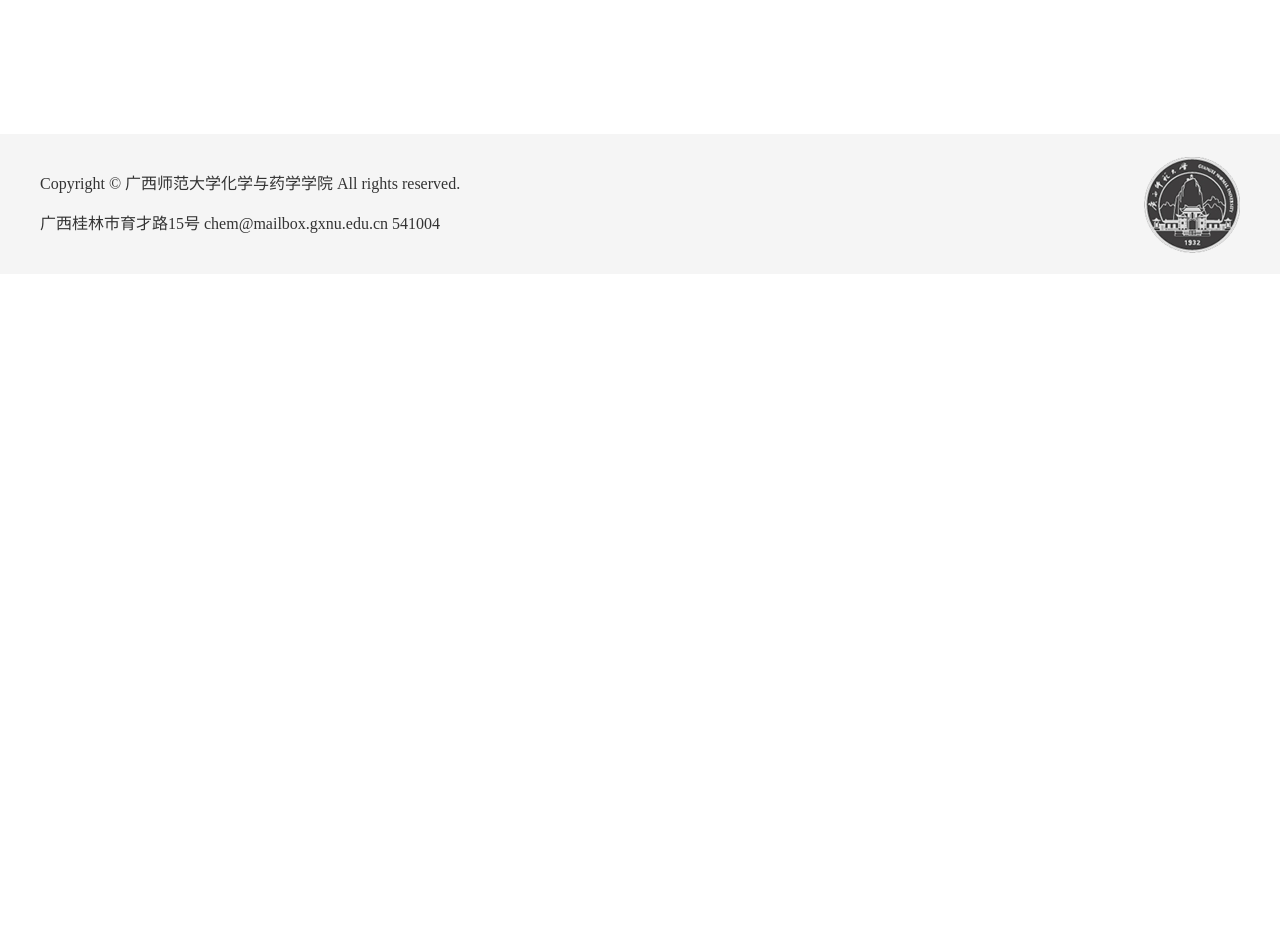
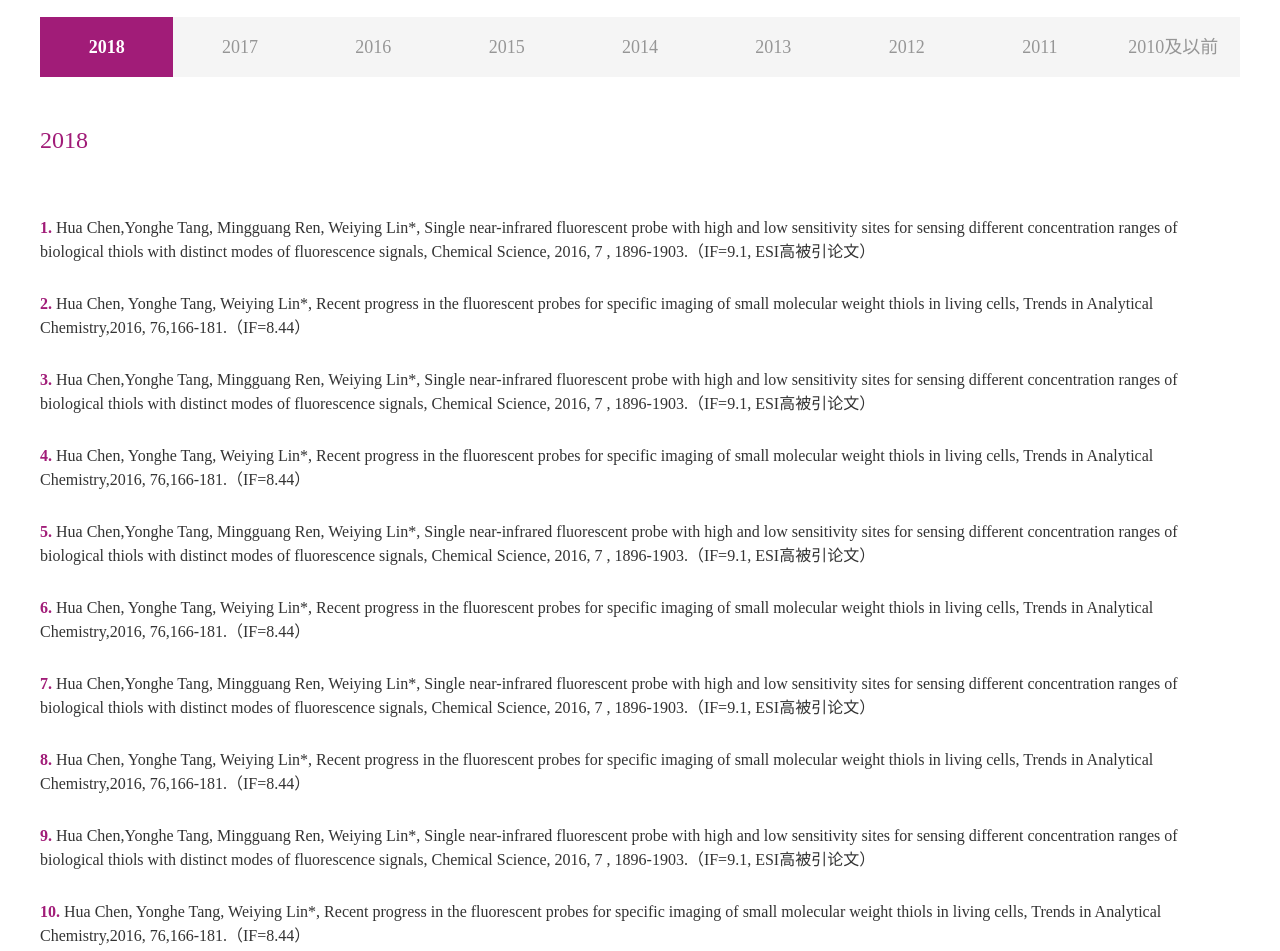
Before and after one commit to everbrez/chen-s-group, a website: page html/achievements.html in a window 1280 px wide. Shown: the part 460-1411 px from the top of the page. Before the commit the page ends 800 px from the top, so only its background shows below. Drawn offline with Linux system fonts and the light colour scheme.

Commit message:
[achievements]finish achievements

```diff
--- a/html/achievements.html
+++ b/html/achievements.html
@@ -8,7 +8,7 @@
   <title>研究领域</title>
   <link rel="stylesheet" href="../styles/normalize.css">
   <link rel="stylesheet" href="../styles/common.css">
-  <link rel="stylesheet" href="../styles/research.css">
+  <link rel="stylesheet" href="../styles/achievements.css">
 </head>
 
 <body>
@@ -114,9 +114,92 @@
     </div>
   </section>
 
-  <main class="research-content">
+  <main class="achievements-content">
     <div class="container">
+      <section class="achievements-nav">
+        <ul class="achievements-nav-list">
+          <li class="achievements-nav-item achievements-nav-selected"><a href="#">2018</a></li>
+          <li class="achievements-nav-item"><a href="#">2017</a></li>
+          <li class="achievements-nav-item"><a href="#">2016</a></li>
+          <li class="achievements-nav-item"><a href="#">2015</a></li>
+          <li class="achievements-nav-item"><a href="#">2014</a></li>
+          <li class="achievements-nav-item"><a href="#">2013</a></li>
+          <li class="achievements-nav-item"><a href="#">2012</a></li>
+          <li class="achievements-nav-item"><a href="#">2011</a></li>
+          <li class="achievements-nav-item"><a href="#">2010及以前</a></li>
+        </ul>
+      </section>
 
+      <section class="achievements-wrapper">
+        <h1 class="achievements-title">2018</h1>
+        <ol class="achievements-list">
+          <li class="achievements-item">
+            <a href="#">
+              Hua Chen,Yonghe Tang, Mingguang Ren, Weiying Lin*, Single near-infrared fluorescent probe with high and
+              low sensitivity sites for sensing different concentration ranges of biological thiols with distinct modes
+              of fluorescence signals, Chemical Science, 2016, 7 , 1896-1903.（IF=9.1, ESI高被引论文）
+            </a>
+          </li>
+          <li class="achievements-item">
+            <a href="#">
+              Hua Chen, Yonghe Tang, Weiying Lin*, Recent progress in the fluorescent probes for specific imaging of
+              small molecular weight thiols in living cells, Trends in Analytical Chemistry,2016, 76,166-181.（IF=8.44）
+            </a>
+          </li>
+          <li class="achievements-item">
+            <a href="#">
+              Hua Chen,Yonghe Tang, Mingguang Ren, Weiying Lin*, Single near-infrared fluorescent probe with high and
+              low sensitivity sites for sensing different concentration ranges of biological thiols with distinct modes
+              of fluorescence signals, Chemical Science, 2016, 7 , 1896-1903.（IF=9.1, ESI高被引论文）
+            </a>
+          </li>
+          <li class="achievements-item">
+            <a href="#">
+              Hua Chen, Yonghe Tang, Weiying Lin*, Recent progress in the fluorescent probes for specific imaging of
+              small molecular weight thiols in living cells, Trends in Analytical Chemistry,2016, 76,166-181.（IF=8.44）
+            </a>
+          </li>
+          <li class="achievements-item">
+            <a href="#">
+              Hua Chen,Yonghe Tang, Mingguang Ren, Weiying Lin*, Single near-infrared fluorescent probe with high and
+              low sensitivity sites for sensing different concentration ranges of biological thiols with distinct modes
+              of fluorescence signals, Chemical Science, 2016, 7 , 1896-1903.（IF=9.1, ESI高被引论文）
+            </a>
+          </li>
+          <li class="achievements-item">
+            <a href="#">
+              Hua Chen, Yonghe Tang, Weiying Lin*, Recent progress in the fluorescent probes for specific imaging of
+              small molecular weight thiols in living cells, Trends in Analytical Chemistry,2016, 76,166-181.（IF=8.44）
+            </a>
+          </li>
+          <li class="achievements-item">
+            <a href="#">
+              Hua Chen,Yonghe Tang, Mingguang Ren, Weiying Lin*, Single near-infrared fluorescent probe with high and
+              low sensitivity sites for sensing different concentration ranges of biological thiols with distinct modes
+              of fluorescence signals, Chemical Science, 2016, 7 , 1896-1903.（IF=9.1, ESI高被引论文）
+            </a>
+          </li>
+          <li class="achievements-item">
+            <a href="#">
+              Hua Chen, Yonghe Tang, Weiying Lin*, Recent progress in the fluorescent probes for specific imaging of
+              small molecular weight thiols in living cells, Trends in Analytical Chemistry,2016, 76,166-181.（IF=8.44）
+            </a>
+          </li>
+          <li class="achievements-item">
+            <a href="#">
+              Hua Chen,Yonghe Tang, Mingguang Ren, Weiying Lin*, Single near-infrared fluorescent probe with high and
+              low sensitivity sites for sensing different concentration ranges of biological thiols with distinct modes
+              of fluorescence signals, Chemical Science, 2016, 7 , 1896-1903.（IF=9.1, ESI高被引论文）
+            </a>
+          </li>
+          <li class="achievements-item">
+            <a href="#">
+              Hua Chen, Yonghe Tang, Weiying Lin*, Recent progress in the fluorescent probes for specific imaging of
+              small molecular weight thiols in living cells, Trends in Analytical Chemistry,2016, 76,166-181.（IF=8.44）
+            </a>
+          </li>
+        </ol>
+      </section>
     </div>
   </main>
 
--- a/styles/achievements.css
+++ b/styles/achievements.css
@@ -0,0 +1,116 @@
+.achievements-nav {
+  margin-top: 25px;
+}
+
+.achievements-nav-list {
+  font-size: 0;
+  display: flex;
+  flex-flow: row nowrap;
+  justify-content: flex-start;
+}
+
+.achievements-nav-item {
+  font-size: 18px;
+  display: inline-block;
+  width: 11.111111%;
+  flex: 1;
+  white-space: nowrap;
+  overflow: auto;
+}
+
+.achievements-nav-item a {
+  text-align: center;
+  display: inline-block;
+  width: 100%;
+  line-height: 60px;
+  background-color: #f5f5f5;
+  color: #969696;
+}
+
+.achievements-nav-item a:hover {
+  background-color: #a11c78;
+  color: #fff;
+}
+
+.achievements-nav-item.achievements-nav-selected a {
+  background-color: #a11c78;
+  color: #fff;
+  font-weight: bold;
+}
+
+@media (max-width: 979px) {
+  .achievements-nav-list {
+    flex-flow: row wrap;
+  }
+
+  .achievements-nav-item {
+    box-sizing: border-box;
+    width: 20%;
+    margin-top: .5em;
+    border-right: 1px solid #e0e0e0;
+    flex: 1 20%;
+  }
+
+  .achievements-nav-item:last-child {
+    flex: 2 40%;
+  }
+
+  .achievements-nav-item:last-child,
+  .achievements-nav-item:nth-child(5) {
+    border-right: none;
+  }
+
+  .achievements-nav-item:last-child {
+    width: 40%;
+  }
+}
+
+.achievements-title {
+  color: #a11c78;
+  font-weight: normal;
+  font-size: 24px;
+  margin-bottom: 62px;
+  margin-top: 50px;
+}
+
+.achievements-item {
+  list-style: none;
+  font-size: 16px;
+  line-height: 1.5;
+  margin-top: 28px;
+}
+
+.achievements-item:first-child {
+  margin-top: 0;
+}
+
+.achievements-list {
+  counter-reset: num;
+}
+
+.achievements-item::before {
+  content: counter(num)". ";
+  counter-increment: num;
+  color: #a11c78;
+  font-size: 16px;
+  font-weight: bold;
+}
+
+.achievements-wrapper {
+  margin-bottom: 77px;
+}
+
+@media (max-width: 768px) {
+  .achievements-wrapper {
+    margin-bottom: 36px;
+  }
+
+  .achievements-title {
+    margin-bottom: 31px;
+    margin-top: 25px;
+  }
+
+  .achievements-nav-item a {
+    line-height: 50px;
+  }
+}
```
